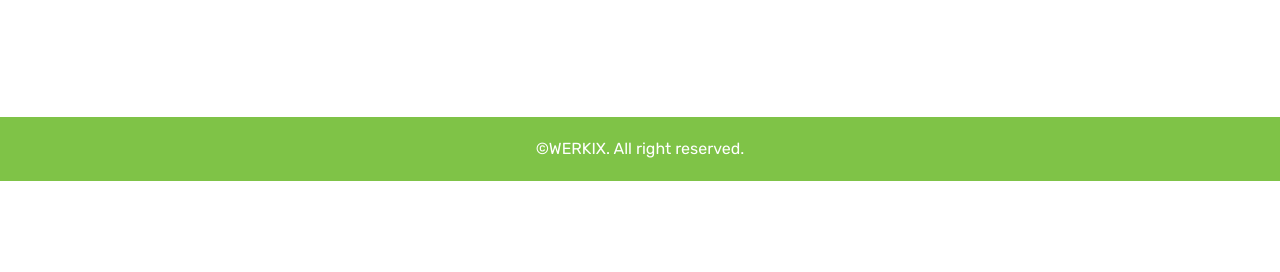
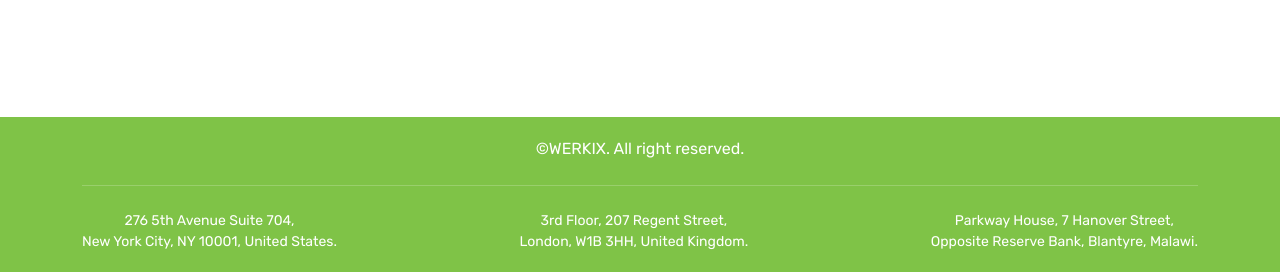
Before and after one commit to sufyaans/werkix.github.io, a plain HTML site: page index.html in a window 1280 px wide. Shown: the part 5786-6058 px from the top of the page. Before the commit the page ends 5967 px from the top, so only its background shows below. Drawn offline with nearby package versions, Linux system fonts and the light colour scheme.

Commit message:
add offices

```diff
--- a/css/style.css
+++ b/css/style.css
@@ -583,6 +583,90 @@ footer p {
     color: #fff;
 }
 
+.offices {
+    color: #ffffff;
+
+    font-size: 14px;
+}
+.wrapper{
+	clear:both;
+	position: relative;
+	overflow: hidden;
+    border-top: 1px solid rgba(255, 255, 255, 0.2);
+
+}
+
+@media screen and (min-width: 900px) {
+#left {
+
+    text-align:center;
+    float:left;
+    display: inline-block;
+}
+
+#left:hover {
+    color: #007710;
+    transition: all 0.3s ease;
+  }
+}
+
+@media screen and (min-width: 900px) {
+#centred{
+    display: inline-block;
+    text-align:center;
+}
+
+#centred:hover {
+    color: #007710;
+    transition: all 0.3s ease;
+  }
+}
+
+@media screen and (min-width: 900px) {
+#right {
+
+    float:right;
+    text-align:center;
+    display: inline-block;
+
+}
+
+#right:hover {
+    color: #007710;
+    transition: all 0.3s ease;
+  }
+}
+
+
+
+
+/* @media screen and (max-width: 850) {
+    #left {
+
+        text-align:center;
+        display: inline-block;
+    }
+    }
+
+@media screen and (max-width: 850) {
+    #centred{
+
+        display: inline-block;
+        text-align:center;
+    }
+    }
+
+@media screen and (max-width: 850) {
+    #right {
+
+        text-align:center;
+        display: inline-block;
+
+    }
+    } */
+
+
+
 .wordOne {
     /* Fix this*/
     color: #ffffff;
--- a/index.html
+++ b/index.html
@@ -19,6 +19,8 @@
   <link rel="stylesheet" href="css/all.min.css">
   <link rel="stylesheet" href="css/style.css">
   <link rel="stylesheet" href="css/media.css">
+
+  <link rel="shortcut icon" type="image/jpg" href="image/android-chrome-512x512.png"/>
 
   <title>WERKIX</title>
 </head>
@@ -543,8 +545,20 @@
     <div class="container">
       <div class="row">
         <div class="col-md-12">
-          <p>©WERKIX. All right reserved.</p>
+          <p>©WERKIX. All right reserved.</p> <br>
+          <div class="wrapper">
+            <br>
+          <p class="offices" id="left">276 5th Avenue Suite 704, <br> New York City, NY 10001, United States.</p>
+          <p class="offices" id="centred">3rd Floor, 207 Regent Street, <br>London, W1B 3HH, United Kingdom.</p>
+          <p class="offices" id="right">Parkway House, 7 Hanover Street, <br>Opposite Reserve Bank, Blantyre, Malawi.</p>
         </div>
+
+
+
+
+
+        </div>
+
       </div>
     </div>
   </footer>
```
Also changed, not shown: image/android-chrome-512x512.png (added).
